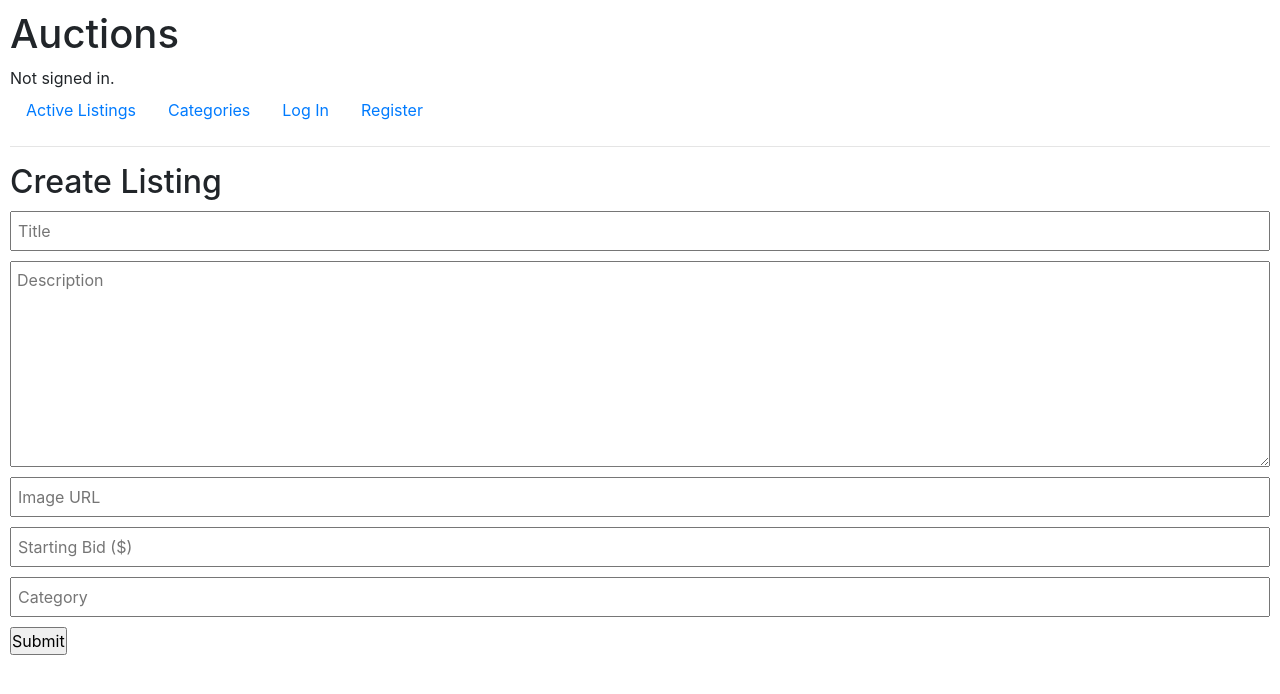
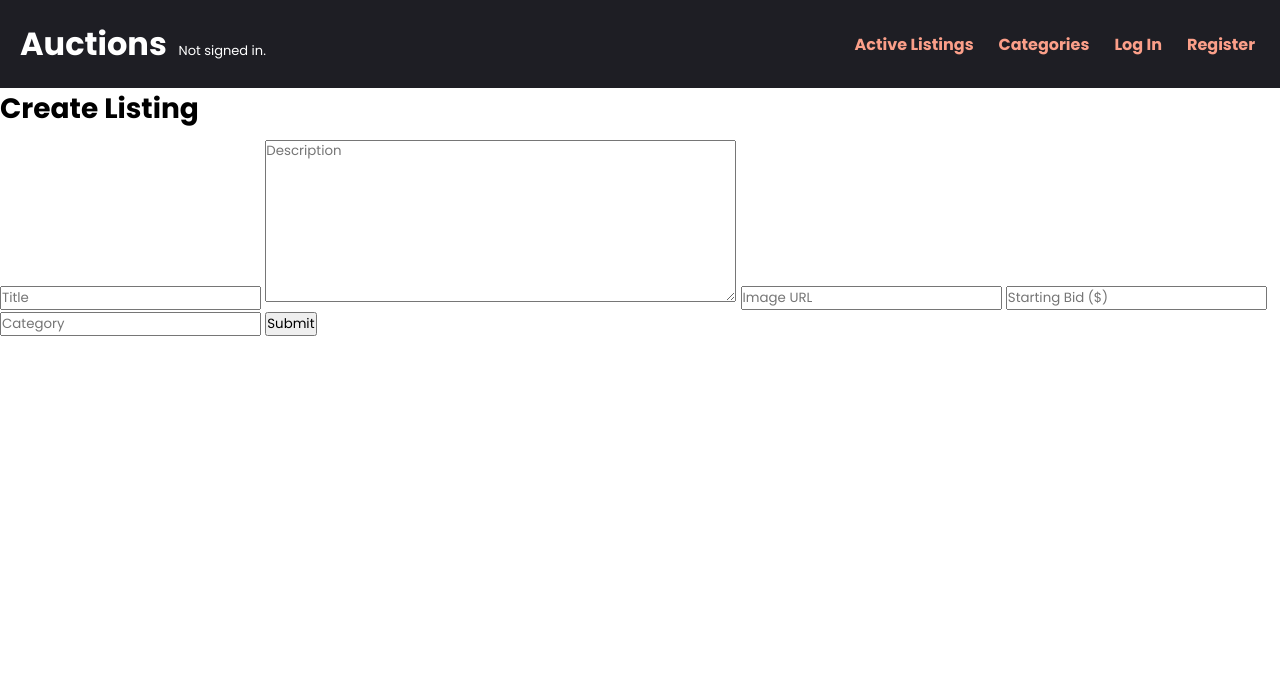
Before and after one commit to Mohamad-Simmo/Commerce, a Django app: page /create-listing in a window 1280 px wide. Shown: the top 694 px of the page. Run offline with Django 3.2, Linux system fonts and the light colour scheme; data comes from the database, SQL or seed files in the repository; some libraries are stand-ins or nearby versions.

Commit message:
Edit styles

```diff
--- a/auctions/static/auctions/styles.css
+++ b/auctions/static/auctions/styles.css
@@ -1,53 +1,97 @@
+@import url('https://fonts.googleapis.com/css2?family=Poppins:wght@300;400;700&display=swap');
+
 * {
     padding: 0;
     margin: 0;
     box-sizing: border-box;
+    font-family: 'Poppins', sans-serif;
 }
 
 body {
-    padding: 10px;
 }
 
 h2 {
     margin-bottom: 10px;
+    font-size: 28px;
 }
 
-.form-container {
-    display: flex;
-    flex-direction: column;
-    align-items: flex-start;
-    margin: 0;
-    padding: 0;
+/* NAVBAR */
+nav {
+    background: #1E1E24;
 }
 
-.form-item {
-    margin-bottom: 10px;
-    width: 100%;
-    padding: 6px;
+.nav-container {
+    display: flex;
+    padding: 10px;
+    justify-content: flex-end;
+    align-items: center;
 }
 
-.index-container {
-    display: block;
+.nav-user {
+    font-size: small;
+    font-weight:400;
+    margin-left: 5px;
+}
+
+.nav-container li {
+    list-style: none;
+}
+
+.nav-container li.nav-item {
+    padding: 10px;
+    font-weight: bold;
+    height:100%;
+}
+
+.nav-container li.nav-item {
+    padding: 10px;
+    font-weight: bold;
+    height:100%;
+    margin-right: 5px;
+}
+
+.nav-container li.nav-item a:hover {
+    transition: 0.5s;
+    color:#fba089ce;
+}
+
+.nav-container li:nth-child(1) {
+    margin: 0;
+    color: white;
+    font-size: 32px;
+    font-weight: bold;
+    margin-right: auto;
+}
+
+a {
+    text-decoration: none;
+    color: #FB9F89;
+}
+
+.page-container {
+    margin: 20px;
 }
 
 .listing-container {
     display: flex;
-    flex-direction: row;
-    margin: 20px 0;
-    border: 1px solid rgba(0, 0, 0, 0.301);
-    padding: 10px;
+    color: black;
+    margin-bottom: 20px;
+    border: 1px solid black;
+    background-color: #81AE9D;
+
 }
 
-.listing-container img {
+img.listing-item {
     width: 300px;
     height: auto;
+    margin-right: 15px;
 }
 
-.listing-container h3,p {
-    margin-left: 10px;
+.listing-text-container{
+    display: flex;
+    flex-direction: column;
 }
 
-.index-container a {
-    color: black;
-    text-decoration: none;
+.listing-text-container .listing-item:nth-child(3) {
+    margin-top: auto;
 }
--- a/auctions/templates/auctions/layout.html
+++ b/auctions/templates/auctions/layout.html
@@ -4,45 +4,49 @@
 <html lang="en">
     <head>
         <title>{% block title %}Auctions{% endblock %}</title>
-        <link rel="stylesheet" href="https://stackpath.bootstrapcdn.com/bootstrap/4.4.1/css/bootstrap.min.css" integrity="sha384-Vkoo8x4CGsO3+Hhxv8T/Q5PaXtkKtu6ug5TOeNV6gBiFeWPGFN9MuhOf23Q9Ifjh" crossorigin="anonymous">
         <link href="{% static 'auctions/styles.css' %}" rel="stylesheet">
     </head>
     <body>
-        <h1>Auctions</h1>
-        <div>
+        <nav>
+            <ul class="nav-container">
+                <li class="nav-item">
+                    Auctions
+                    <span class="nav-user">
                         {% if user.is_authenticated %}
-                Signed in as <strong>{{ user.username }}</strong>.
+                            Welcome back <strong>{{ user.username }}</strong>
                             {% else %}
                                 Not signed in.
                             {% endif %}
-        </div>
-        <ul class="nav">
-            <li class="nav-item">
-                <a class="nav-link" href="{% url 'index' %}">Active Listings</a>
+                    </span>
+
                 </li>
                 <li class="nav-item">
-                <a class="nav-link" href="{% url 'categories' %}">Categories</a>
+                    <a href="{% url 'index' %}">Active Listings</a>
+                </li>
+                <li class="nav-item">
+                    <a href="{% url 'categories' %}">Categories</a>
                 </li>
                 {% if user.is_authenticated %}
                     <li class="nav-item">
-                    <a class="nav-link" href="{% url 'create-listing' %}">Create Listing</a>
+                        <a href="{% url 'create-listing' %}">Create Listing</a>
                     </li>
                     <li class="nav-item">
-                    <a class="nav-link" href="{% url 'watchlist' %}">Watchlist</a>
+                        <a href="{% url 'watchlist' %}">Watchlist</a>
                     </li>
                     <li class="nav-item">
-                    <a class="nav-link" href="{% url 'logout' %}">Log Out</a>
+                        <a href="{% url 'logout' %}">Log Out</a>
                     </li>
                 {% else %}
                     <li class="nav-item">
-                    <a class="nav-link" href="{% url 'login' %}">Log In</a>
+                        <a href="{% url 'login' %}">Log In</a>
                     </li>
                     <li class="nav-item">
-                    <a class="nav-link" href="{% url 'register' %}">Register</a>
+                        <a href="{% url 'register' %}">Register</a>
                     </li>
                 {% endif %}
             </ul>
-        <hr>
+        </nav>
+
         {% block body %}
         {% endblock %}
     </body>
```
Also changed, not shown: auctions/templates/auctions/index.html (+5 -6 lines). Lines whose indentation alone changed are shown as unchanged.
